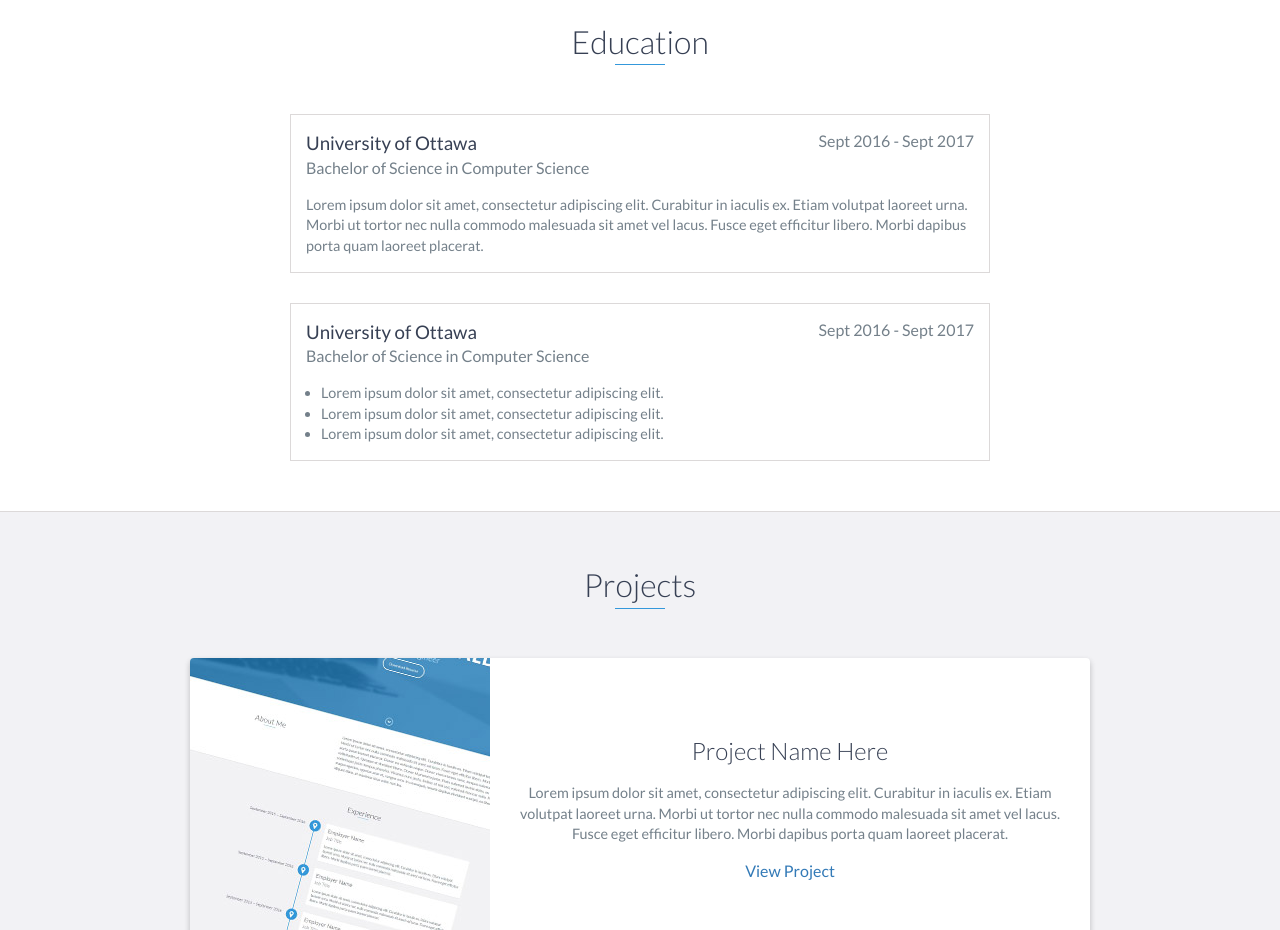
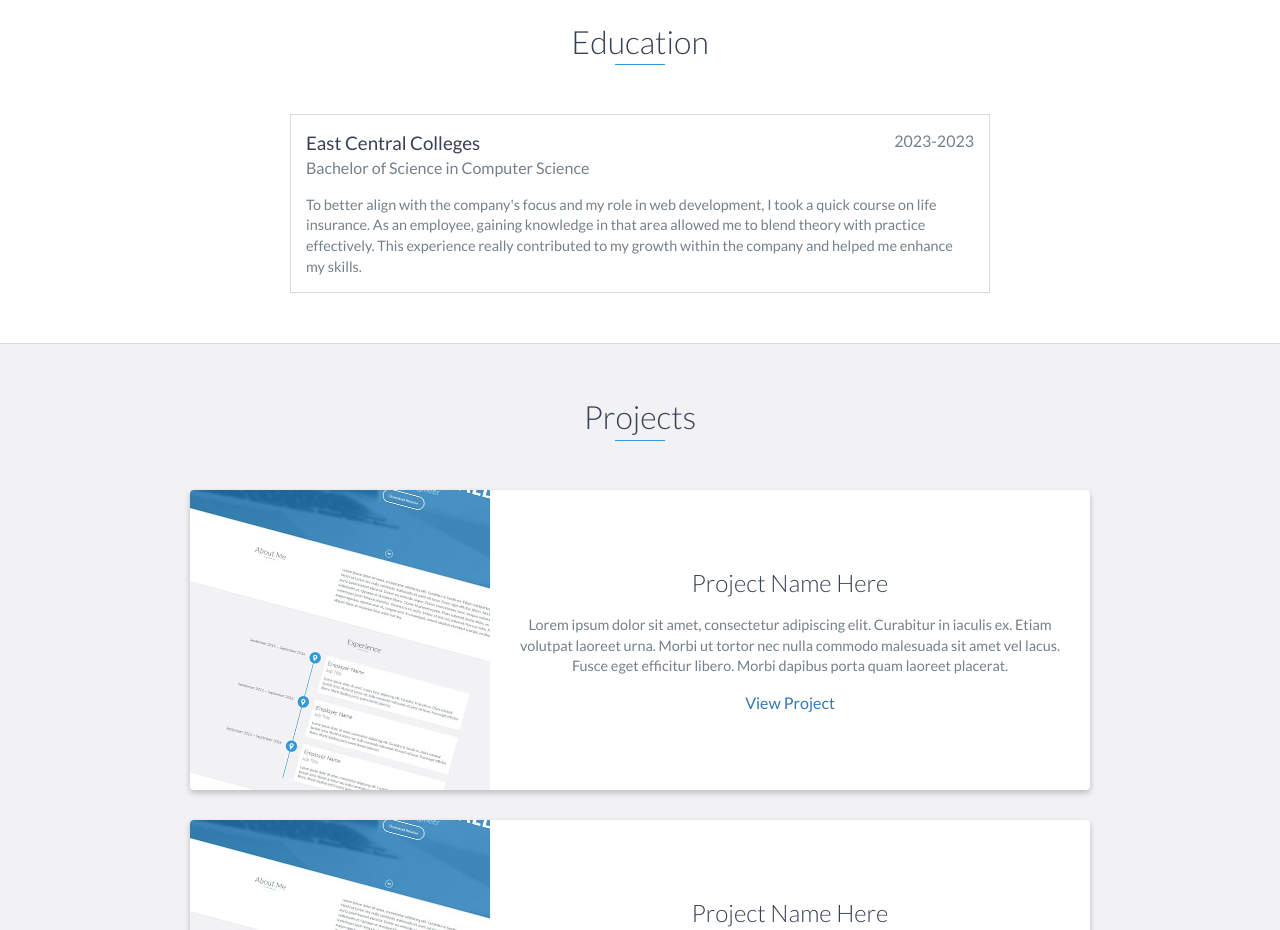
Before and after one commit to robintech514/portfolio, a website: page index.html in a window 1280 px wide. Shown: the part 2060-2990 px from the top of the page. Drawn offline with nearby package versions, Linux system fonts and the light colour scheme.

Commit message:
update education

```diff
--- a/index.html
+++ b/index.html
@@ -115,30 +115,12 @@
   <div id="education">
     <h2 class="heading">Education</h2>
     <div class="education-block">
-      <h3>University of Ottawa</h3>
-      <span class="education-date">Sept 2016 - Sept 2017</span>
+      <h3>East Central Colleges</h3>
+      <span class="education-date">2023-2023</span>
       <h4>Bachelor of Science in Computer Science</h4>
       <p>
-        Lorem ipsum dolor sit amet, consectetur adipiscing elit. Curabitur in iaculis ex. Etiam volutpat laoreet urna. Morbi ut tortor nec nulla commodo malesuada sit amet vel lacus. Fusce eget efficitur libero. Morbi dapibus porta quam laoreet placerat.
+        To better align with the company's focus and my role in web development, I took a quick course on life insurance. As an employee, gaining knowledge in that area allowed me to blend theory with practice effectively. This experience really contributed to my growth within the company and helped me enhance my skills.
       </p>
-    </div>
-    <!-- End .education-block -->
-
-    <div class="education-block">
-      <h3>University of Ottawa</h3>
-      <span class="education-date">Sept 2016 - Sept 2017</span>
-      <h4>Bachelor of Science in Computer Science</h4>
-      <ul>
-        <li>
-          Lorem ipsum dolor sit amet, consectetur adipiscing elit.
-        </li>
-        <li>
-          Lorem ipsum dolor sit amet, consectetur adipiscing elit.
-        </li>
-        <li>
-          Lorem ipsum dolor sit amet, consectetur adipiscing elit.
-        </li>
-      </ul>
     </div>
     <!-- End .education-block -->
   </div>
```
